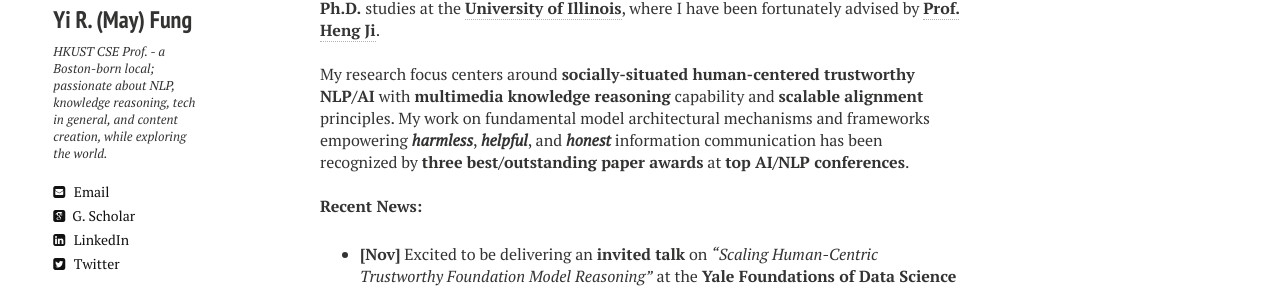
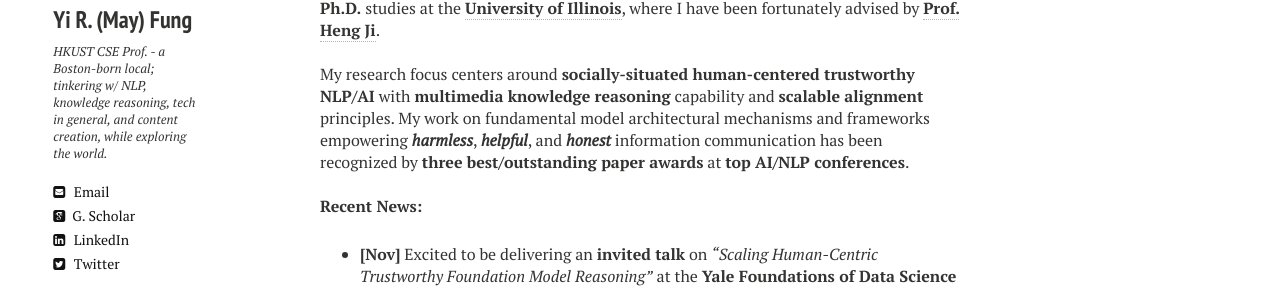
Before and after one commit to mayrfung/mayrfung.github.io, a Jekyll site: the page built from index.md, in a window 1280 px wide. Shown: the part 468-756 px from the top of the page. Built offline with Jekyll 4.4.1, drawn with Linux system fonts in a browser that asks for light colours; nearby versions of some CDN libraries.

Commit message:
Update _config.yml

```diff
--- a/_config.yml
+++ b/_config.yml
@@ -8,7 +8,7 @@ disqus_shortname: yfung
 owner:
   name:           Yi R. (May) Fung
   avatar:         yfung.png
-  bio:            HKUST CSE Prof. - a Boston-born local; passionate about NLP, knowledge reasoning, tech in general, and content creation, while exploring the world.
+  bio:            HKUST CSE Prof. - a Boston-born local; tinkering w/ NLP, knowledge reasoning, tech in general, and content creation, while exploring the world.
   email:          yrfung@cse.ust.hk
   # Social networking links are used in author-bio sidebar. Update and remove as you like.
   twitter: May_F1_
```
